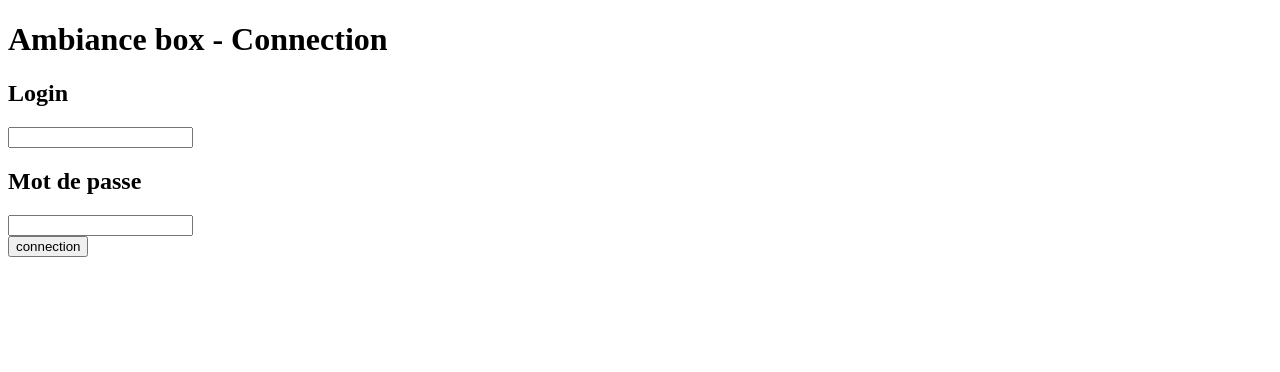
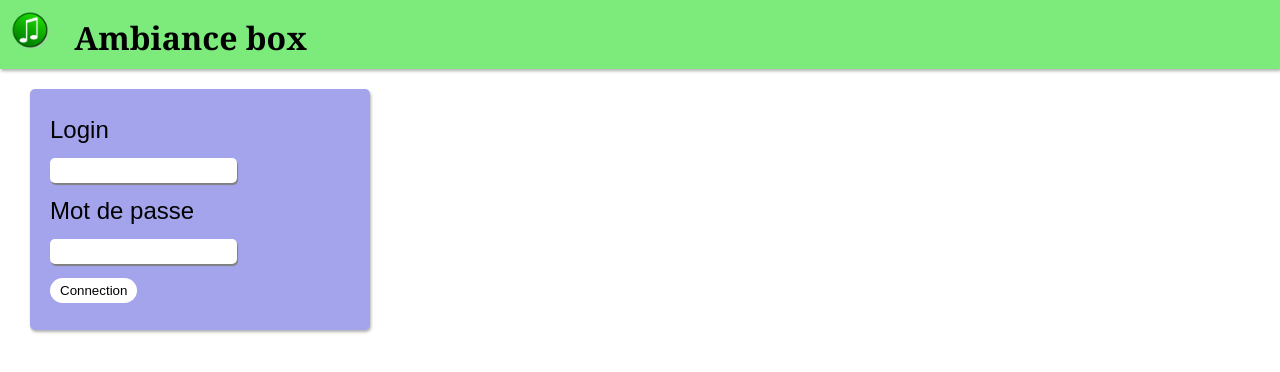
Before and after one commit to Calvinaud/SmartMulti, a website: page remote-server/public/index.html in a window 1280 px wide. Drawn offline with Linux system fonts and the light colour scheme.

Commit message:
remote-server: improve style

```diff
--- a/remote-server/public/index.html
+++ b/remote-server/public/index.html
@@ -4,22 +4,24 @@
     <meta charset="UTF-8">
     <meta name="viewport" content="width=device-width, initial-scale=1.0">
     <meta http-equiv="X-UA-Compatible" content="ie=edge">
-    <title>Document</title>
+    <link rel="stylesheet" href="style.css">
+
 </head>
 <body>
     <header>
-        <h1>Ambiance box - Connection</h1>
+        <img src="icon.png"/>
+        <h1>Ambiance box</h1>
     </header>
 
-
-    <form method="POST" action="login">
+    <div>
+        <form method="POST" action="login" id="login-form">
             <h2>Login</h2>
             <input name="login" type="text" />
             <h2>Mot de passe</h2>
             <input name="pass" type="password" />
             <br/>
-        <input type="submit" value="connection" />
+            <button type="submit" id="connect-button">Connection</button>
         </form>
-
+    </div>
 </body>
 </html>
--- /dev/null
+++ b/remote-server/public/style.css
@@ -0,0 +1,67 @@
+body {
+    margin: 0;
+    padding: 0;
+    font-family: Georgia, 'Times New Roman', Times, serif;
+}
+
+body > div {
+    padding-left: 10px;
+}
+
+body > header {
+    background-color: rgb(124, 235, 124);
+    padding: 10px;
+    box-shadow: 1px 2px 3px rgb(177, 177, 177);
+}
+
+header > h1 {
+    margin: 0;
+    display: inline-block;
+}
+
+header > img {
+    width: 40px;
+    margin-right: 20px;
+    display: inline-block;
+}
+
+#login-form {
+    margin: 20px;
+    padding: 20px;
+    width: 300px;
+    background-color: rgb(164, 164, 236);
+    border-radius: 5px;
+    box-shadow: 1px 2px 3px rgb(177, 177, 177);
+}
+
+#login-form > *  {
+    margin: 7px 0;
+}
+
+#login-form > h2 {
+    font-weight: 200;
+    font-family: Arial, Helvetica, sans-serif;
+}
+
+#login-form > input {
+    border-radius:5px;
+    border-style: none;
+    padding: 5px;
+    box-shadow: 1px 2px 1px rgb(128, 128, 128);
+}
+
+#login-form > input:focus {
+    box-shadow: 1px 2px 3px rgb(80, 80, 80);
+}
+
+#connect-button {
+    border-radius: 20px;
+    border-style: none;
+    padding: 5px 10px;
+    background-color: rgb(255, 255, 255);
+}
+
+#connect-button:hover {
+    background-color: rgb(255, 210, 189);
+    cursor: pointer;
+}
```
Also changed, not shown: remote-server/public/home.html (+8 -0 lines), remote-server/public/icon.png (added). Lines whose indentation alone changed are shown as unchanged.
